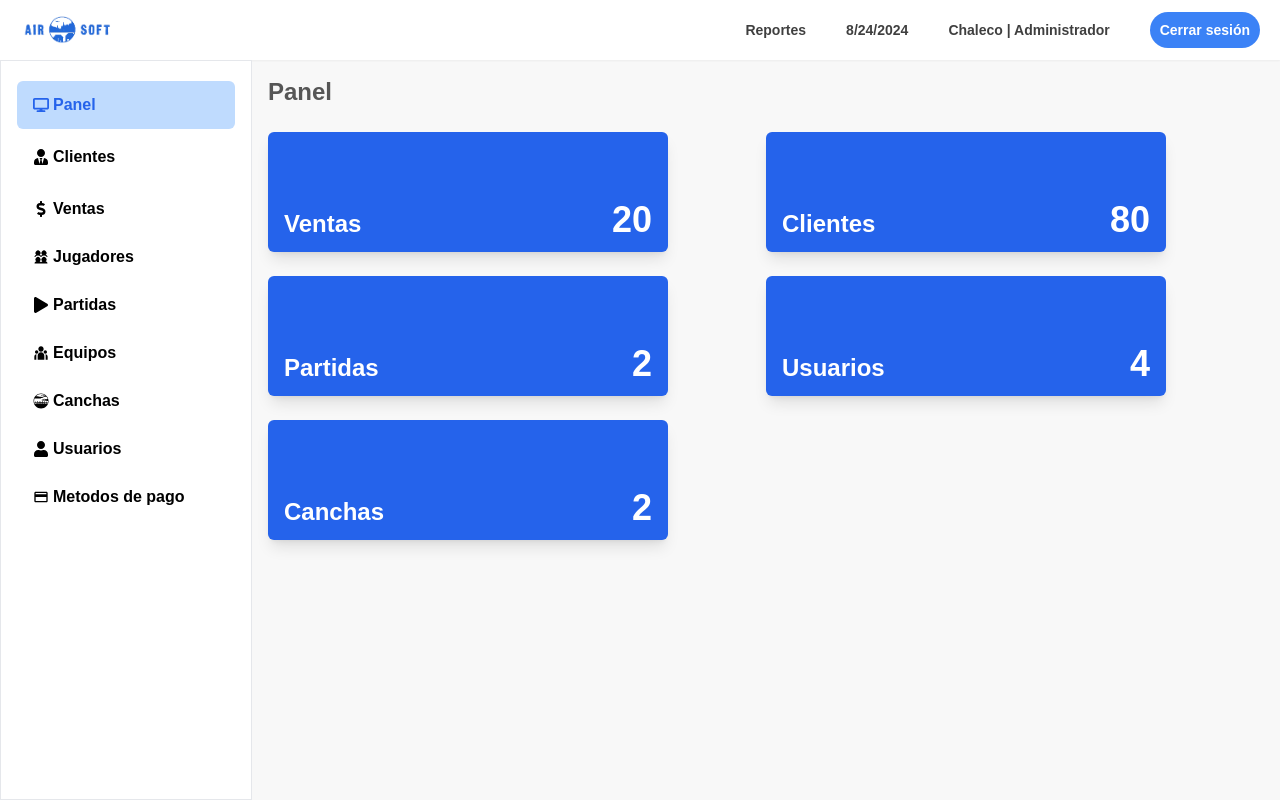
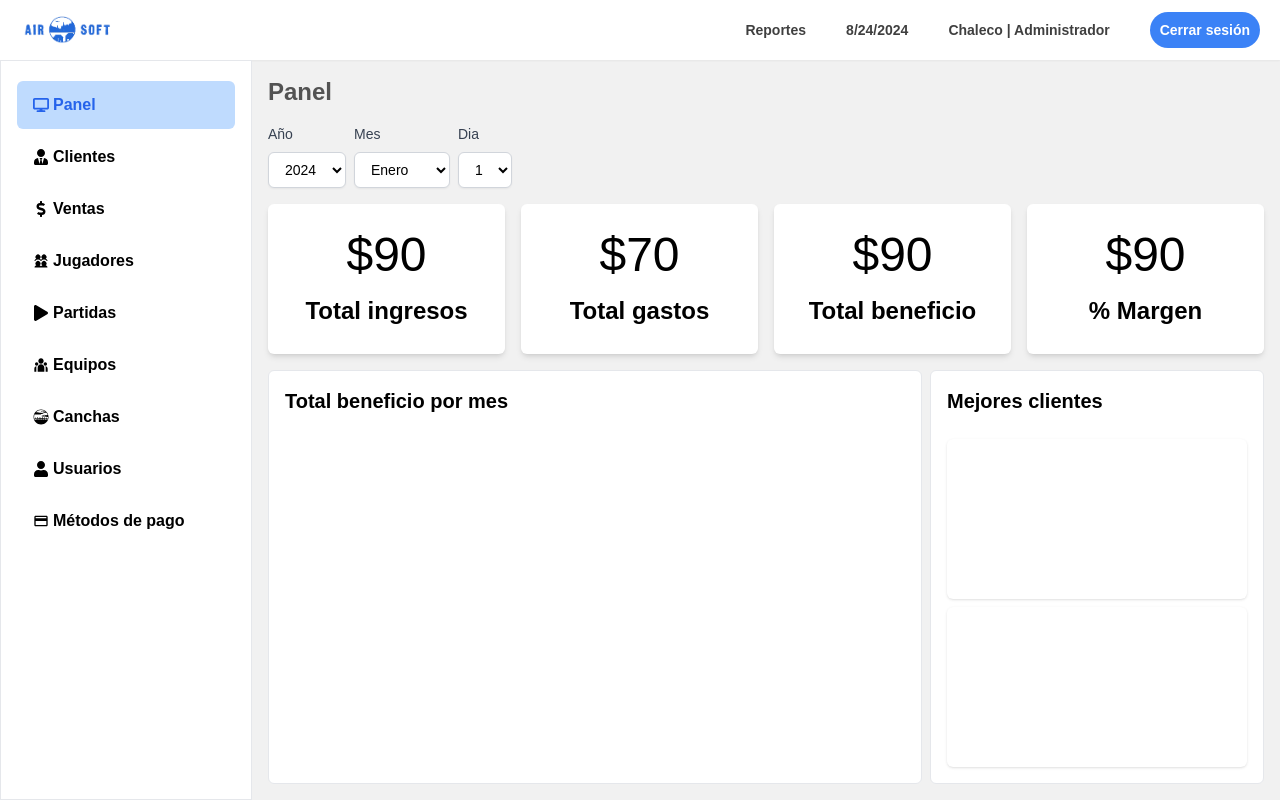
Before and after one commit to Chaleconetwork/airsoft, a Next.js app: page /dashboard in a window 1280 px wide. Built offline with nearby package versions, Linux system fonts and the light colour scheme.

Commit message:
nuevas features

```diff
--- /dev/null
+++ b/src/components/KPICard.tsx
@@ -0,0 +1,13 @@
+interface Props {
+    title: string;
+    money: number;
+}
+
+export const KPICard = ({ money, title }: Props) => {
+    return (
+        <div className="bg-white shadow-md h-[150px] rounded-md flex flex-col justify-center items-center gap-4">
+            <span className="text-5xl">${money}</span>
+            <h2 className="text-2xl font-semibold">{title}</h2>
+        </div>
+    )
+}
--- a/src/components/dashboard/resume.tsx
+++ /dev/null
@@ -1,14 +0,0 @@
-interface Props {
-    title: string;
-    cant: number;
-    color: string;
-}
-
-export const Resume: React.FC<Props> = ({ title, cant, color }) => {
-    return (
-        <div className={`${color} font-semibold bg-blue-600 text-white shadow-lg flex items-end justify-between w-[400px] h-[120px] py-3 px-4 mt-6 rounded-md`}>
-            <h1 className="text-2xl">{title}</h1>
-            <span className="text-4xl">{cant}</span>
-        </div>
-    )
-}
--- /dev/null
+++ b/src/components/gaugeChart.tsx
@@ -0,0 +1,7 @@
+export const GaugeChart = () => {
+    return (
+        <div className="bg-white shadow w-[300px] grow rounded-md">
+
+        </div>
+    )
+}
--- /dev/null
+++ b/src/components/pagination.tsx
@@ -0,0 +1,7 @@
+export const Pagination = () => {
+    return (
+        <div>
+
+        </div>
+    )
+}
--- a/src/components/prices/priceCard.tsx
+++ /dev/null
@@ -1,23 +0,0 @@
-import Link from "next/link";
-
-interface Props {
-    title: string;
-    content: string;
-    price: number;
-}
-
-export const PriceCard: React.FC<Props> = ({ title, content, price }) => {
-    return (
-        <div className={`rounded-md bg-slate-100 text-black p-4 max-w-[300px] h-[400px] border-2`}>
-            <div className="flex justify-between">
-                <h1 className="font-semibold  text-2xl mb-4">{title}</h1>
-                <div className="font-semibold text-4xl mb-4">${price}</div>
-            </div>
-            <h3 className="text-lg font-semibold mb-4">Beneficios</h3>
-            <div className="text-md">{content}</div>
-            <Link href='/'>
-                <button className="font-semibold bg-slate-300 rounded-md px-4 py-2 mt-10">Conseguir</button>
-            </Link>
-        </div>
-    )
-}
--- /dev/null
+++ b/src/components/select.tsx
@@ -0,0 +1,35 @@
+interface SelectProps {
+  options: { value: string; label: string }[];
+  label?: string;
+  onChange: (event: React.ChangeEvent<HTMLSelectElement>) => void;
+  value: string;
+}
+
+const Select: React.FC<SelectProps> = ({ options, label, onChange, value }) => {
+  return (
+    <div className="mb-4">
+      {label && (
+        <label
+          htmlFor="custom-select"
+          className="block text-sm font-medium text-gray-700 mb-2"
+        >
+          {label}
+        </label>
+      )}
+      <select
+        id="custom-select"
+        className="mt-1 block w-full px-3 py-2 border border-gray-300 bg-white rounded-md shadow-sm focus:outline-none focus:ring-indigo-500 focus:border-indigo-500 sm:text-sm"
+        value={value}
+        onChange={onChange}
+      >
+        {options.map((option) => (
+          <option key={option.value} value={option.value}>
+            {option.label}
+          </option>
+        ))}
+      </select>
+    </div>
+  );
+};
+
+export default Select;
--- a/src/components/sidebar.tsx
+++ b/src/components/sidebar.tsx
@@ -1,29 +1,40 @@
-import Image from "next/image"
-import Link from "next/link"
-import { FaUser } from "react-icons/fa";
-import { PiUsersFourFill } from "react-icons/pi";
-import { FaDollarSign } from "react-icons/fa";
-import { GiField } from "react-icons/gi";
-import { FaPlay } from "react-icons/fa";
-import { MdOutlinePayment } from "react-icons/md";
-import { FaDisplay } from "react-icons/fa6";
-import { RiTeamFill } from "react-icons/ri";
-import { FaUserTie } from "react-icons/fa";
+import { FaUser, FaDollarSign, FaDisplay, FaUserTie, FaPlay, PiUsersFourFill, GiField, MdOutlinePayment, RiTeamFill } from "@/utils/icons/sidebarIcons";
+import { useState } from "react";
+import Link from "next/link";
 
-export const Sidebar = () => {
+const links = [
+    { href: '/dashboard', icon: <FaDisplay />, label: 'Panel' },
+    { href: '/clients', icon: <FaUserTie />, label: 'Clientes' },
+    { href: '/sales', icon: <FaDollarSign />, label: 'Ventas' },
+    { href: '/players', icon: <PiUsersFourFill />, label: 'Jugadores' },
+    { href: '/games', icon: <FaPlay />, label: 'Partidas' },
+    { href: '/teams', icon: <RiTeamFill />, label: 'Equipos' },
+    { href: '/fields', icon: <GiField />, label: 'Canchas' },
+    { href: '/users', icon: <FaUser />, label: 'Usuarios' },
+    { href: '/payments', icon: <MdOutlinePayment />, label: 'Métodos de pago' }
+];
+
+export const Sidebar: React.FC = () => {
+    const [activeLink, setActiveLink] = useState<string>('/dashboard');
+
+    const handleLinkClick = (link: string) => {
+        setActiveLink(link);
+    };
+
     return (
         <nav className="font-semibold bg-white border">
             <ul className="w-[250px] p-4">
-                <Link href='/dashboard'><li className="w-full hover:bg-blue-200 hover:text-blue-600 my-1 flex gap-1 items-center rounded-md px-4 py-3 bg-blue-200 text-blue-600"><FaDisplay /> Panel</li></Link>
-                <Link href='/clients'><li className="w-full hover:bg-blue-200 hover:text-blue-600 my-1 flex gap-1 items-center rounded-md px-4 py-3"><FaUserTie /> Clientes</li></Link>
-                <Link href='/sales'><li className="w-full hover:bg-blue-200 hover:text-blue-600 flex gap-1 items-center rounded-md px-4 py-3"><FaDollarSign /> Ventas</li></Link>
-                <Link href='/players'><li className="w-full hover:bg-blue-200 hover:text-blue-600 flex gap-1 items-center rounded-md px-4 py-3"><PiUsersFourFill /> Jugadores</li></Link>
-                <Link href='/games'><li className="w-full hover:bg-blue-200 hover:text-blue-600 flex gap-1 items-center rounded-md px-4 py-3"><FaPlay /> Partidas</li></Link>
-                <Link href='/teams'><li className="w-full hover:bg-blue-200 hover:text-blue-600 flex gap-1 items-center rounded-md px-4 py-3"><RiTeamFill /> Equipos</li></Link>
-                <Link href='/fields'><li className="w-full hover:bg-blue-200 hover:text-blue-600 flex gap-1 items-center rounded-md px-4 py-3"><GiField /> Canchas</li></Link>
-                <Link href='/users'><li className="w-full hover:bg-blue-200 hover:text-blue-600 flex gap-1 items-center rounded-md px-4 py-3"><FaUser /> Usuarios</li></Link>
-                <Link href='/payments'><li className="w-full hover:bg-blue-200 hover:text-blue-600 flex gap-1 items-center rounded-md px-4 py-3"><MdOutlinePayment /> Metodos de pago</li></Link>
+                {links.map(({ href, icon, label }) => (
+                    <Link key={href} href={href}>
+                        <li
+                            className={`w-full my-1 flex gap-1 items-center rounded-md px-4 py-3 ${activeLink === href ? 'bg-blue-200 text-blue-600' : ''}`}
+                            onClick={() => handleLinkClick(href)}
+                        >
+                            {icon} {label}
+                        </li>
+                    </Link>
+                ))}
             </ul>
         </nav>
-    )
-}
+    );
+};
--- a/src/pages/_app.tsx
+++ b/src/pages/_app.tsx
@@ -21,7 +21,7 @@ export default function App({ Component, pageProps }: AppProps) {
                 {
                     hideSidebar && <Sidebar />
                 }
-                    <div className={`h-full ${hideSidebar && 'p-4 w-full'} `}>
+                <div className={`h-full ${hideSidebar && 'p-4 w-full'}`}>
                     <Component {...pageProps} />
                 </div>
             </main>
--- a/src/pages/dashboard.tsx
+++ b/src/pages/dashboard.tsx
@@ -1,16 +1,36 @@
-import { Resume } from "@/components/dashboard/resume";
+import { GaugeChart } from "@/components/gaugeChart";
+import { KPICard } from "@/components/KPICard";
+import Select from "@/components/select";
 
 export default function Dashboard() {
+    function handleChange() {
+
+    }
+
     return (
-        <div className="">
-            <h1 className="text-2xl font-semibold opacity-65">Panel</h1>
-            <section className="grid md:grid-cols-1 lg:grid-cols-2 xl:grid-cols-2 2xl:grid-cols-4">
-                <Resume title='Ventas' cant={20} color='' />
-                <Resume title='Clientes' cant={80} color='' />
-                <Resume title='Partidas' cant={2} color='' />
-                <Resume title='Usuarios' cant={4} color='' />
-                <Resume title='Canchas' cant={2} color='' />
+        <div className="flex flex-col h-full w-full">
+            <h1 className="text-2xl font-semibold opacity-65 mb-4">Panel</h1>
+            <div className="flex gap-2">
+                <Select label='Año' onChange={handleChange} options={[{ value: '2024', label: '2024' }, { value: '2023', label: '2023' }]} value="Año" />
+                <Select label='Mes' onChange={handleChange} options={[{ value: '1', label: 'Enero' }, { value: '2', label: 'Febrero' }]} value="Mes" />
+                <Select label='Dia' onChange={handleChange} options={[{ value: '1', label: '1' }, { value: '2', label: '2' }]} value="Dia" />
+            </div>
+            <section className="grid gap-4 sm:grid-cols-1 md:grid-cols-2 lg:grid-cols-4 mb-4">
+                <KPICard money={90} title="Total ingresos" />
+                <KPICard money={70} title="Total gastos" />
+                <KPICard money={90} title="Total beneficio" />
+                <KPICard money={90} title="% Margen" />
             </section>
+            <main className="flex justify-between gap-2 grow">
+                <section className="bg-white grow p-4 rounded-md border">
+                    <h2 className="text-xl font-semibold">Total beneficio por mes</h2>
+                </section>
+                <section className="bg-white flex flex-col gap-2 p-4 rounded-md border">
+                    <h2 className="text-xl font-semibold mb-4">Mejores clientes</h2>
+                    <GaugeChart />
+                    <GaugeChart />
+                </section>
+            </main>
         </div>
     )
 }
--- a/src/styles/globals.css
+++ b/src/styles/globals.css
@@ -7,5 +7,5 @@
 }
 
 body {
-  background-color: rgba(241, 241, 241, 0.466);
+  background-color: rgb(241, 241, 241);
 }
--- /dev/null
+++ b/src/utils/icons/sidebarIcons.ts
@@ -0,0 +1,18 @@
+import { FaUser, FaDollarSign, FaUserTie, FaPlay } from "react-icons/fa";
+import { MdOutlinePayment } from "react-icons/md";
+import { PiUsersFourFill } from "react-icons/pi";
+import { FaDisplay } from "react-icons/fa6";
+import { RiTeamFill } from "react-icons/ri";
+import { GiField } from "react-icons/gi";
+
+export {
+    FaUser,
+    FaDollarSign,
+    FaDisplay,
+    FaUserTie,
+    FaPlay,
+    PiUsersFourFill,
+    GiField,
+    MdOutlinePayment,
+    RiTeamFill,
+};
```
Also changed, not shown: src/pages/index.tsx (+2 -34 lines). Lines whose indentation alone changed are shown as unchanged.
